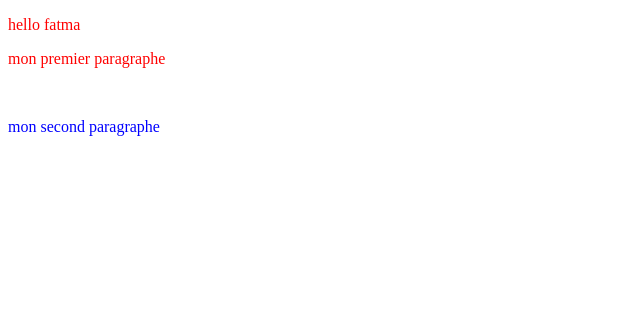
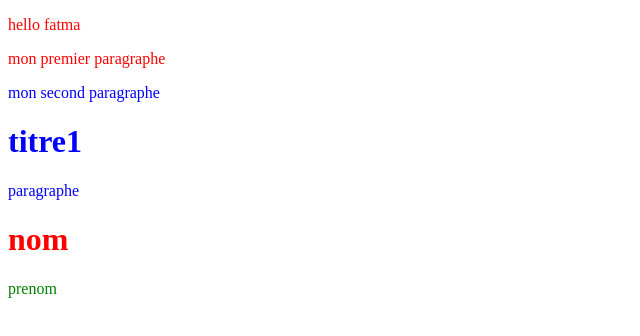
Before and after one commit to fatmaayachi/formalab_html_1_1, a plain HTML site: page html/test3.html in a window 1280 px wide. Shown: the whole page, without its empty margins (0-640 px from the left). Drawn offline with Linux system fonts and the light colour scheme.

Commit message:
modification css 2

```diff
--- a/css/style.css
+++ b/css/style.css
@@ -3,9 +3,17 @@
 }
 .parableu
 {
-    color: blue
+    color: blue;
 }
 #parared
 {
-    color: red
+    color: red;
 }
+.bleu
+{
+    color: blue;
+}
+p.vert
+{
+    color: green;
+}
--- a/html/test3.html
+++ b/html/test3.html
@@ -6,9 +6,13 @@
             <p>
                 hello fatma
             </p>
-            <p id="parared">mon premier paragraphe</p><br>
-            <p class="parableu">mon second paragraphe</p><br>
-
-        </body>
+            <p id="parared">mon premier paragraphe</p>
+            <p class="parableu">mon second paragraphe</p>
+            <h1 class="bleu">titre1</h1>
+            <p class="bleu">paragraphe</p>
+        </hr>
+            <h1 class="vert">nom</h1>
+            <p class="vert">prenom</p>
+          </body>
     </head>
 </html>
```
